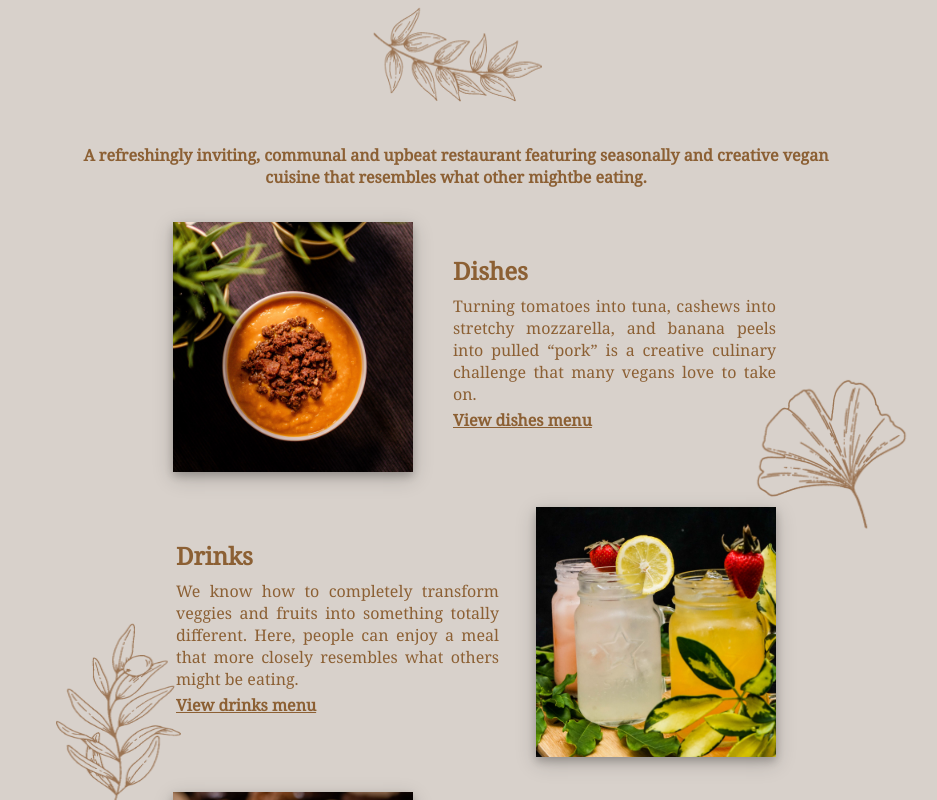
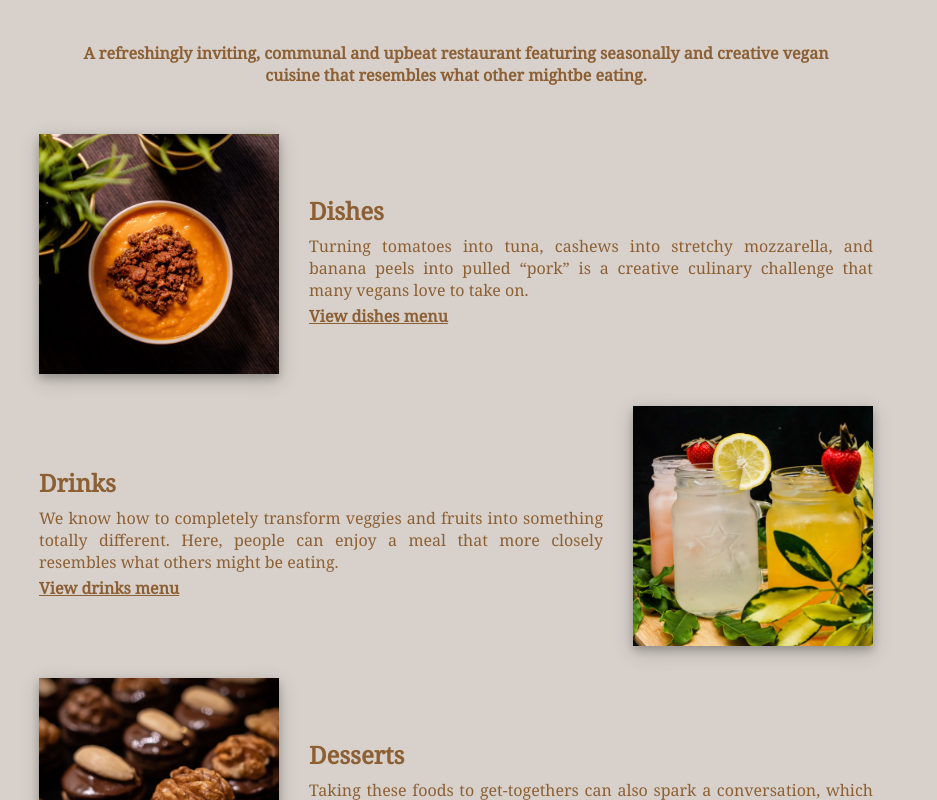
Before and after one commit to KatheRojasO/vegan-restaurant, a React (Create React App) app: page / in a window 1280 px wide. Shown: the part 820-1620 px from the top of the page, without its empty margins (184-1121 px from the left). Built offline with nearby package versions, Linux system fonts and the light colour scheme; a web font is replaced by a local one.

Commit message:
Fix main page, header and footer css for all the devices

```diff
--- a/src/css/base/layout.css
+++ b/src/css/base/layout.css
@@ -16,6 +16,9 @@ body {
 
 .container {
   padding: var(--space-big);
+  max-width: 960px;
+  margin: 0 auto;
+  position: relative;
 }
 
 .product-container {
@@ -41,7 +44,8 @@ body {
 .bg-1 {
   width: 101px;
   height: 50px;
-  transform: translate(80%, -50%);
+  top: 10px;
+  left: 110px;
 }
 
 .bg-2 {
@@ -62,8 +66,25 @@ body {
   transform: translate(269%, 505%);
 }
 
+@media screen and (min-width: 30rem) {
+  .container {
+    padding: var(--space-medium) var(--space-xxbig) var(--space-big);
+  }
+}
+
+@media screen and (min-width: 42rem) {
+  .container {
+    padding: var(--space-medium) var(--space-big) var(--space-big);
+  }
+}
+
+
+
+
+
+
 /* Mobile M */
-@media screen and (min-width: 375px) {
+/* @media screen and (min-width: 375px) {
   .container-footer {
     padding: 32px;
   }
@@ -89,10 +110,10 @@ body {
   .bg-4 {
     transform: translate(300%, 490%);
   }
-}
+} */
 
 /* Mobile L */
-@media screen and (min-width: 425px) {
+/* @media screen and (min-width: 425px) {
   .bg-1 {
     width: 125px;
     height: 75px;
@@ -116,10 +137,10 @@ body {
     height: 183px;
     transform: translate(250%, 590%);
   }
-}
+} */
 
 /* Tablet */
-@media screen and (min-width: 768px) {
+/* @media screen and (min-width: 768px) {
   .product-hero {
     padding: 120px var(--space-big) 0 var(--space-big);
   }
@@ -159,10 +180,10 @@ body {
     height: 193px;
     transform: translate(490%, 450%);
   }
-}
+} */
 
 /* Laptop small*/
-@media screen and (min-width: 1024px) {
+/* @media screen and (min-width: 1024px) {
   .product-container {
     padding: 10px 300px 30px 300px;
   }
@@ -194,10 +215,10 @@ body {
     height: 223px;
     transform: translate(550%, 350%);
   }
-}
+} */
 
 /* Laptop medium*/
-@media screen and (min-width: 1280px) {
+/* @media screen and (min-width: 1280px) {
   .product-container {
     padding: 10px 450px 30px 450px;
   }
@@ -217,10 +238,10 @@ body {
   .bg-4 {
     transform: translate(570%, 350%);
   }
-}
+} */
 
 /* Laptop Big*/
-@media screen and (min-width: 1440px) {
+/* @media screen and (min-width: 1440px) {
   .product-container {
     padding: 10px 550px 30px 550px;
   }
@@ -228,4 +249,4 @@ body {
   .container {
     padding: 130px var(--space-big) 100px var(--space-big);
   }
-}
+} */
--- a/src/css/base/typography.css
+++ b/src/css/base/typography.css
@@ -47,15 +47,21 @@ li {
   font-size: 14px;
 }
 
-/* Mobile M */
-@media screen and (min-width: 375px) {
+.option-description > a {
+  color: var(--brown);
+}
+
+.page-description {
+  font-weight: bold;
+  margin-top: 30px;
+  text-align: center;
+}
+
+@media screen and (min-width: 30rem) {
   h1 {
     font-size: 40px;
   }
-}
 
-/* Mobile L */
-@media screen and (min-width: 425px) {
   h2 {
     font-size: 24px;
   }
@@ -70,13 +76,11 @@ li {
   }
 }
 
-/* tablets */
-@media screen and (min-width: 768px) {
+@media screen and (min-width: 42rem) {
   h1 {
     font-size: 60px;
   }
+}
 
-  h2 {
-    padding-top: 15px;
-  }
+@media screen and (min-width: 60rem) {
 }
--- a/src/css/base/variables.css
+++ b/src/css/base/variables.css
@@ -12,55 +12,7 @@
   --space-small: 8px;
   --space-medium: 16px;
   --space-big: 32px;
+  --space-xbig: 48px;
+  --space-xxbig: 63px;
+  --space-xxxbig: 88px;
 }
-
-/* Media queries */
-
-/* Mobile M */
-@media screen and (min-width: 375px) {
-  :root {
-    --space-big: 50px;
-  }
-}
-
-/* Mobile L */
-@media screen and (min-width: 425px) {
-  :root {
-    --space-big: 70px;
-  }
-}
-
-/* Tablet */
-@media screen and (min-width: 768px) {
-  :root {
-    --space-big: 80px;
-  }
-}
-
-/* Tablet */
-@media screen and (min-width: 768px) {
-  :root {
-    --space-big: 110px;
-  }
-}
-
-/* Laptop small */
-@media screen and (min-width: 1024px) {
-  :root {
-    --space-big: 150px;
-  }
-}
-
-/* Laptop medium */
-@media screen and (min-width: 1280px) {
-  :root {
-    --space-big: 250px;
-  }
-}
-
-/* Laptop large */
-@media screen and (min-width: 1440px) {
-  :root {
-    --space-big: 350px;
-  }
-}
--- a/src/css/components/Footer.css
+++ b/src/css/components/Footer.css
@@ -1,5 +1,6 @@
 #footer {
   background-color: var(--black);
+  width: 100%;
 }
 
 .social-media,
@@ -26,8 +27,7 @@
   margin-left: 5px;
 }
 
-/* Mobile M */
-@media screen and (min-width: 375px) {
+@media screen and (min-width: 30rem) {
   .social-media img {
     width: 25px;
     height: 25px;
--- a/src/css/components/Form.css
+++ b/src/css/components/Form.css
@@ -43,7 +43,7 @@ input[type="submit"]:focus {
 }
 
 /* Mobile L */
-@media screen and (min-width: 425px) {
+/* @media screen and (min-width: 425px) {
   input[type="text"],
   [type="date"],
   [type="time"] {
@@ -56,4 +56,4 @@ input[type="submit"]:focus {
     padding: 10px 10px;
     margin: var(--space-small) 0 var(--space-medium) 50px;
   }
-}
+} */
--- a/src/css/components/Header.css
+++ b/src/css/components/Header.css
@@ -3,6 +3,7 @@ nav {
   position: fixed;
   align-items: center;
   justify-content: center;
+  justify-content: space-between;
   width: 100%;
   padding: 10px;
   background-color: var(--black);
@@ -16,7 +17,7 @@ nav img {
 }
 
 ul.menu {
-  margin: 0 10px 0 0;
+  margin: 0 var(--space-medium) 0 0;
   padding: 0;
   list-style-type: none;
   display: flex;
@@ -40,23 +41,7 @@ ul.menu {
   color: var(--gray);
 }
 
-/* Mobile M */
-@media screen and (min-width: 375px) {
-  nav {
-    justify-content: space-between;
-  }
-
-  ul.menu {
-    margin: 0 var(--space-medium) 0 0;
-  }
-}
-
-/* tablets */
-@media screen and (min-width: 768px) {
-  ul.menu {
-    margin: 0 var(--space-medium) 0 0;
-  }
-
+@media screen and (min-width: 42rem) {
   .nav-item > a {
     margin-right: var(--space-medium);
   }
--- a/src/css/pages/Hero.css
+++ b/src/css/pages/Hero.css
@@ -27,13 +27,32 @@
   transform: translate(-20%, 500%);
 }
 
-/* Tablet */
-@media screen and (min-width: 768px) {
+@media screen and (min-width: 30rem) {
+  .title-1 {
+    transform: translate(-80%, 400%);
+  }
+
+  .title-2 {
+    transform: translate(-20%, 470%);
+  }
+}
+
+@media screen and (min-width: 42rem) {
+  .title-1 {
+    transform: translate(-80%, 300%);
+  }
+
+  .title-2 {
+    transform: translate(-20%, 370%);
+  }
+}
+
+@media screen and (min-width: 60rem) {
   .title-1 {
     transform: translate(-80%, 270%);
   }
 
   .title-2 {
-    transform: translate(-20%, 340%);
+    transform: translate(-20%, 330%);
   }
 }
--- a/src/css/pages/MainPage.css
+++ b/src/css/pages/MainPage.css
@@ -1,77 +1,50 @@
 .option-img {
-  width: 182px;
-  height: 156.24px;
-  padding: 0;
-  margin: 30px 0 5px 37px;
+  width: 220px;
+  height: 210px;
   box-shadow: 0 4px 8px 0 rgba(0, 0, 0, 0.2), 0 6px 20px 0 rgba(0, 0, 0, 0.19);
 }
 
 .menu-option-left,
 .menu-option-right {
   list-style-type: none;
+  display: flex;
+  flex-direction: column;
+  align-items: center;
+  padding: var(--space-medium) var(--space-xxbig);
 }
 
-.option-description > a {
-  color: var(--brown);
+.option-description {
+  padding-top: var(--space-small);
 }
 
 .page-description {
-  font-weight: bold;
-  margin-top: 30px;
-  text-align: center;
+  padding: 0 var(--space-xxbig) var(--space-medium);
 }
 
-/* Mobile M */
-@media screen and (min-width: 375px) {
+@media screen and (min-width: 42rem) {
   .option-img {
-    width: 190px;
-    height: 164.24px;
-  }
-}
-
-/* Mobile L */
-@media screen and (min-width: 425px) {
-  .option-img {
-    width: 200px;
-    height: 195px;
-  }
-}
-
-/* Tablet */
-@media screen and (min-width: 768px) {
-  .option-img {
-    width: 240px;
-    height: 250px;
+    width: 250px;
+    height: 240px;
   }
 
-  .menu-option-left {
-    display: flex;
-    align-items: center;
+  .menu-option-left,
+  .menu-option-right {
+    flex-direction: row;
   }
 
   .menu-option-right {
-    display: flex;
     flex-direction: row-reverse;
-    align-items: center;
   }
 
-  .option-description {
-    margin-left: 40px;
+  .menu-option-left .option-img {
+    margin-right: 30px;
+  }
+
+  .menu-option-right .option-img {
+    margin-left: 30px;
+  }
+
+  .page-description {
+    padding: var(--space-medium) var(--space-xxxbig) var(--space-big);
   }
 }
-
-/* Laptop small*/
-@media screen and (min-width: 1024px) {
-  .menu-option-left,
-  .menu-option-right {
-    padding: 0 40px 0 40px;
-  }
-}
-
-/* Laptop medium */
-@media screen and (min-width: 1280px) {
-  .menu-option-left,
-  .menu-option-right {
-    padding: 0 70px 0 70px;
-  }
-}
--- a/src/pages/MainPage.jsx
+++ b/src/pages/MainPage.jsx
@@ -19,9 +19,7 @@ export default function MainPage() {
       <div className="option-description">
         <h2>{item.title}</h2>
         <p>{item.description}</p>
-        <Link to={item.href}>
-          {item.text}
-        </Link>
+        <Link to={item.href}>{item.text}</Link>
       </div>
     </li>
   ));
@@ -31,10 +29,6 @@ export default function MainPage() {
       <Header />
       <Hero />
       <div className="container">
-        <img src={img1} className="bg-1" alt="" />
-        <img src={img2} className="bg-2" alt="" />
-        <img src={img3} className="bg-3" alt="" />
-        <img src={img4} className="bg-4" alt="" />
         <p className="page-description">{data.description}</p>
         {items}
       </div>
```
Also changed, not shown: src/css/components/CategoryInfo.css (+8 -8 lines), src/css/components/ProductInfo.css (+4 -4 lines), src/css/pages/Contact.css (+6 -6 lines), src/assets/img/background.png (added).
